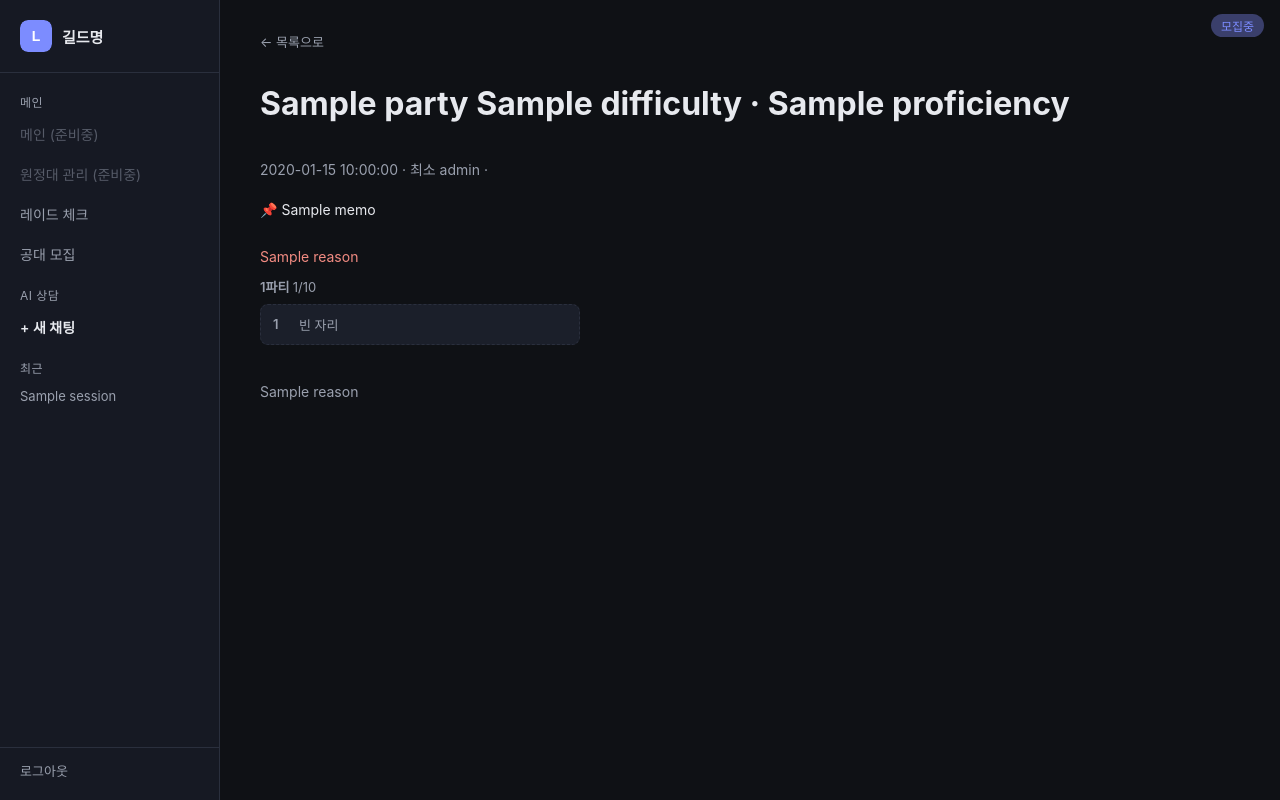
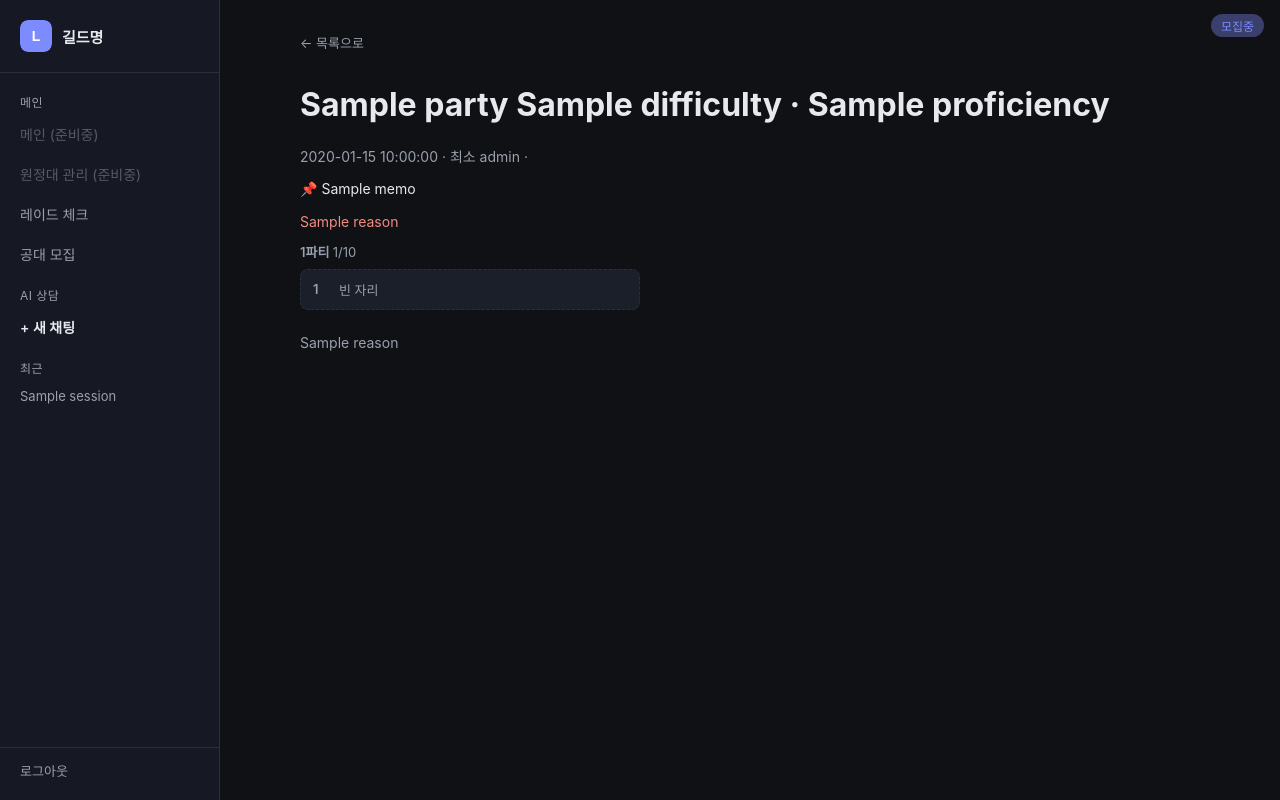
Before and after one commit to kanonphil/loa-bot-01, a FastAPI app: template webapp/templates/party_detail.html in a window 1280 px wide. Run offline with FastAPI, Linux system fonts and the light colour scheme; the template is opened without the code that fills it: most values are stand-ins (such as "Sample title", 1, 10 or a date in 2020).

Commit message:
fix(webapp): 공대 슬롯 카드 줄바꿈 방지 + 페이지 콘텐츠 중앙 정렬
- 카드 폭이 좁아 캐릭터명/직업 태그가 두 줄로 잘리던 문제 수정
  (minmax 220px→280/260px, white-space: nowrap, ellipsis)
- 레이드체크/공대모집 페이지 콘텐츠를 사이드바 옆에 붙지 않고
  화면 중앙(.page-content, max-width 900px)에 배치

Co-Authored-By: Claude Sonnet 5 <noreply@anthropic.com>

```diff
--- a/webapp/static/style.css
+++ b/webapp/static/style.css
@@ -139,6 +139,13 @@ body {
   flex-direction: column;
   padding: 32px 40px;
   overflow-x: auto;
+}
+
+/* 레이드체크/공대모집처럼 폭이 좁은 페이지 콘텐츠를 화면 중앙에 배치 */
+.page-content {
+  width: 100%;
+  max-width: 900px;
+  margin: 0 auto;
 }
 
 .welcome-banner {
@@ -408,7 +415,7 @@ body {
 
 .party-slots {
   display: grid;
-  grid-template-columns: repeat(auto-fill, minmax(220px, 1fr));
+  grid-template-columns: repeat(auto-fill, minmax(280px, 1fr));
   gap: 8px;
   max-width: 700px;
   margin-bottom: 24px;
@@ -424,8 +431,8 @@ body {
 
 .party-group {
   flex: 1;
-  min-width: 220px;
-  max-width: 320px;
+  min-width: 260px;
+  max-width: 340px;
 }
 
 .party-group-header {
@@ -465,10 +472,15 @@ body {
   font-weight: 600;
   color: var(--text-muted);
   min-width: 18px;
+  flex-shrink: 0;
 }
 
 .slot-char {
   font-weight: 500;
+  overflow: hidden;
+  text-overflow: ellipsis;
+  white-space: nowrap;
+  min-width: 0;
 }
 
 .slot-class {
@@ -478,6 +490,8 @@ body {
   background: var(--sidebar-bg);
   color: var(--text-muted);
   margin-left: auto; /* 캐릭터명은 왼쪽 고정, 직업 태그부터는 역할 배지와 함께 오른쪽으로 정렬 */
+  white-space: nowrap;
+  flex-shrink: 0;
 }
 
 /* 딜러/서포터 배지 — 아이콘+긴 텍스트 대신 색으로만 구분 */
--- a/webapp/templates/party_detail.html
+++ b/webapp/templates/party_detail.html
@@ -19,6 +19,7 @@
   {% endif %}
 {% endmacro %}
 
+<div class="page-content">
 <a href="/parties" class="party-back-link">&larr; 목록으로</a>
 <h1>{{ party.raid_name }} {{ party.difficulty }} &middot; {{ party.proficiency }}</h1>
 <p class="party-meta">
@@ -93,5 +94,6 @@
 {% elif eligibility %}
 <p class="party-cannot-join">{{ eligibility.reason }}</p>
 {% endif %}
+</div>
 {% endif %}
 {% endblock %}
--- a/webapp/templates/party_list.html
+++ b/webapp/templates/party_list.html
@@ -1,5 +1,6 @@
 {% extends "base.html" %}
 {% block content %}
+<div class="page-content">
 <h1>공대 모집</h1>
 
 {% if not parties %}
@@ -17,4 +18,5 @@
   {% endfor %}
 </div>
 {% endif %}
+</div>
 {% endblock %}
--- a/webapp/templates/raid_check.html
+++ b/webapp/templates/raid_check.html
@@ -1,5 +1,6 @@
 {% extends "base.html" %}
 {% block content %}
+<div class="page-content">
 <h1>레이드 체크</h1>
 
 {% if not characters %}
@@ -19,4 +20,5 @@
   {% include "_raid_checklist.html" %}
 </div>
 {% endif %}
+</div>
 {% endblock %}
```
